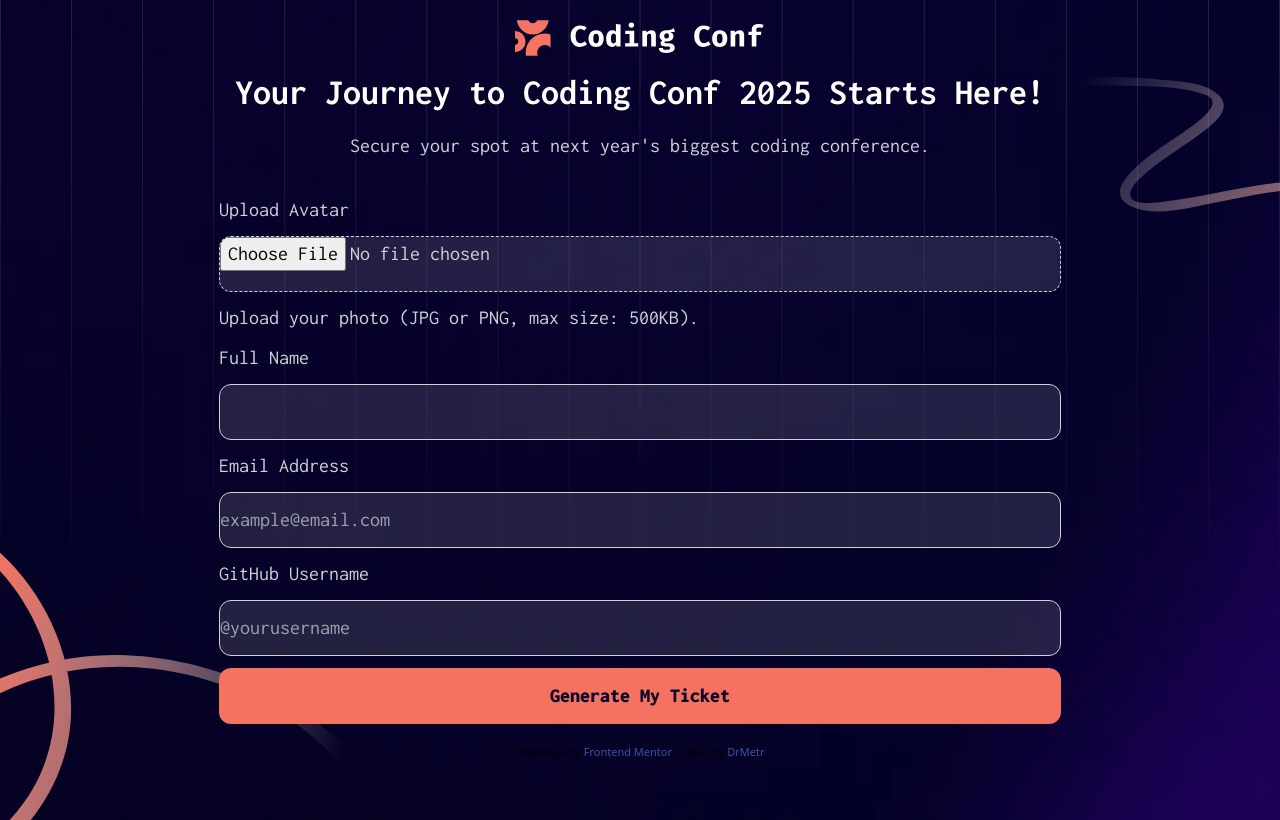
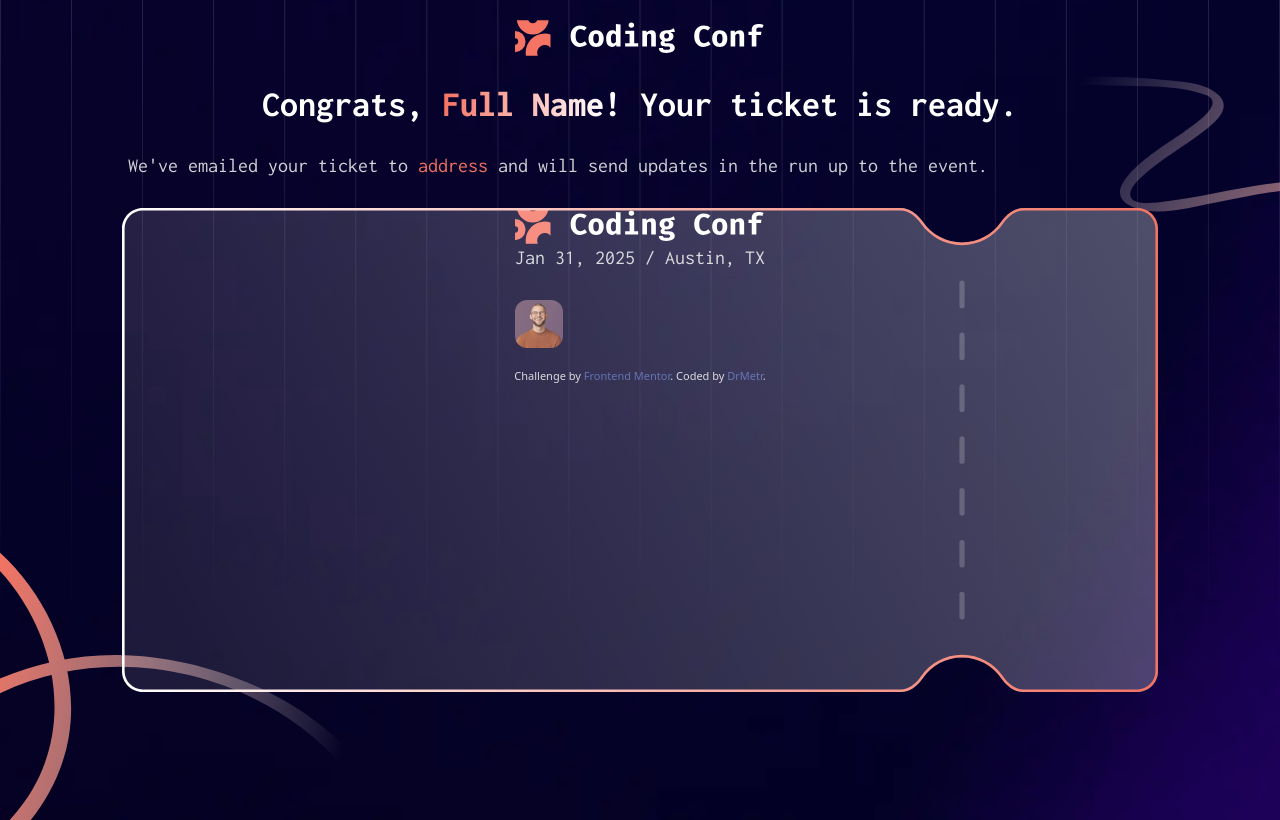
Before and after one commit to DrMetr/Conference-ticket-generator-challenge, a plain HTML site: page index.html in a window 1280 px wide. Drawn offline with nearby package versions, Linux system fonts and the light colour scheme.

Commit message:
Form section done, ticket section started

```diff
--- a/index.html
+++ b/index.html
@@ -31,49 +31,76 @@ md:bg-[position:right_top_3lh,_bottom_left,_center,_center]">
   <main class="flex flex-col text-xl items-center font-Inconsolata text-AlmostWhite m-5">
     <img src="assets/images/logo-full.svg" class="w-[250px]">
 
-    <section>
+    <div class="flex flex-col items-center">
+    <section class="from_section hidden">
       <div class="intro p-[1rem] flex flex-col items-center">
         <h1 class="text-4xl text-white font-bold text-center">Your Journey to Coding Conf 2025 Starts Here!</h1>
         <p class="m-5 text-center">Secure your spot at next year's biggest coding conference.</p>
       </div>
 
-    <form class="flex flex-col gap-3">
-      <label>Upload Avatar</label>
-      <input type="file" placeholder="Drag and drop or click to upload" class="bg-AlmostWhite/15 border-[1px] border-dashed rounded-xl border-AlmostWhite h-[2lh]">
+    <form class="flex flex-col gap-3 md:max-w-[35vw]">
+      <label for="avatar">Upload Avatar
+      <div class="flex flex-col items-center bg-AlmostWhite/15 border-2 border-dashed rounded-xl border-LightGrey p-3 cursor-pointer">
+        <div class="p-4 bg-AlmostWhite/15 border-[1px] rounded-xl border-LightGrey/20">
+          <img src="./assets/images/icon-upload.svg">
+        </div>
+        <p class="text-base">Drag and drop or click to upload</p>
+        <input type="file" name="avatar" id="avatar" class="hidden">
+      </div>
+    </label>
 
-      <p role=[alert]>Upload your photo (JPG or PNG, max size: 500KB).</p>
+      <p role=[alert] class="text-sm"><img src="assets/images/icon-info.svg" class="block h-[0.8lh] float-left me-2">Upload your photo (JPG or PNG, max size: 500KB).</p>
 
       <label for="FullName">Full Name</label>
-      <input type="text" name="FullName" id="FullName" class="bg-AlmostWhite/15 border-[1px] rounded-xl border-AlmostWhite h-[2lh]">
+      <input type="text" name="FullName" id="FullName" placeholder='John Smith' class="p-4 bg-AlmostWhite/15 border-[1px] rounded-xl border-LightGrey/20 h-[2lh]">
 
       <label for="email">Email Address</label>
-      <input type='email' name="email" id="email" placeholder='example@email.com' class="bg-AlmostWhite/15 border-[1px] rounded-xl border-AlmostWhite h-[2lh]">
+      <input type='email' name="email" id="email" placeholder='example@email.com' class="p-4 bg-LightGrey/15 border-[1px] rounded-xl border-LightGrey/20 h-[2lh]">
 
       <label for="GitHub">GitHub Username</label>
-      <input type="text" name="GitHub" id='GitHub' placeholder='@yourusername' class="bg-AlmostWhite/15 border-[1px] rounded-xl border-AlmostWhite h-[2lh]"></label>
+      <input type="text" name="GitHub" id='GitHub' placeholder='@yourusername' class="p-4 bg-AlmostWhite/15 border-[1px] rounded-xl border-LightGrey/20 h-[2lh]"></label>
 
       <button class="bg-Orange rounded-xl h-[2lh] text-DarkBlue font-black">Generate My Ticket</button>
     </form>
 
     </section>
 
-    <section class="hidden">
+    <section class="ticket flex flex-col items-center">
+      <br>
+      <h1 class="text-4xl text-white font-bold text-center">Congrats,  <span class="name text-transparent bg-clip-text font-extrabold bg-gradient-to-r from-Orange to-white">Full Name</span>! Your ticket is ready.</h1>
+        <br>
+      <p class="w-[80vw]">We've emailed your ticket to <a class="email text-Orange" href="https://www.youtube.com/watch?v=dQw4w9WgXcQ&themeRefresh=1">address</a> and will send updates in the run up to the event.</p>
+        <br>
+      <div class="relative w-[90vw] flex flex-col items-center">
+        <img src="./assets/images/pattern-ticket.svg" class="absolute w-[90%]" alt="Ticket">
+        <div class="flex flex-col items-start">
+          <img src="assets/images/logo-full.svg" class="w-[250px]">
+          <div>
 
-    Congrats, <!-- Full Name -->! Your ticket is ready.
+            <p class="text-">Jan 31, 2025 / Austin, TX</p>
+          </div>
 
-    We've emailed your ticket to <!-- Email Address --> and will send updates in the run up to the event.
-
-    Coding Conf
-    Jan 31, 2025 / Austin, TX
+        <br>
+        <div>
+          <img src="./assets/images/image-avatar.jpg" class="avatar_ticket w-[3rem] rounded-xl">
+          <div>
+            <h2></h2>
+            <p></p>
+          </div>
+        </div>
+      </div>
+    </div>
 
     </section>
+    </div>
 
   </main>
   <footer>
-  <div class="attribution">
+  <div class="attribution text-AlmostWhite">
     Challenge by <a href="https://www.frontendmentor.io?ref=challenge">Frontend Mentor</a>.
     Coded by <a href="https://github.com/DrMetr">DrMetr</a>.
   </div>
   </footer>
+  <script src="script.js"></script>
 </body>
 </html>
--- /dev/null
+++ b/script.js
@@ -0,0 +1,6 @@
+const name = document.querySelector("#FullName")
+const email = document.querySelector("#email")
+const github = document.querySelector("#GitHub")
+const avatar = document.querySelector('#avatar')
+const congratsName = document.querySelector('.name')
+const congratsEmail = document.querySelector('.email')
```
